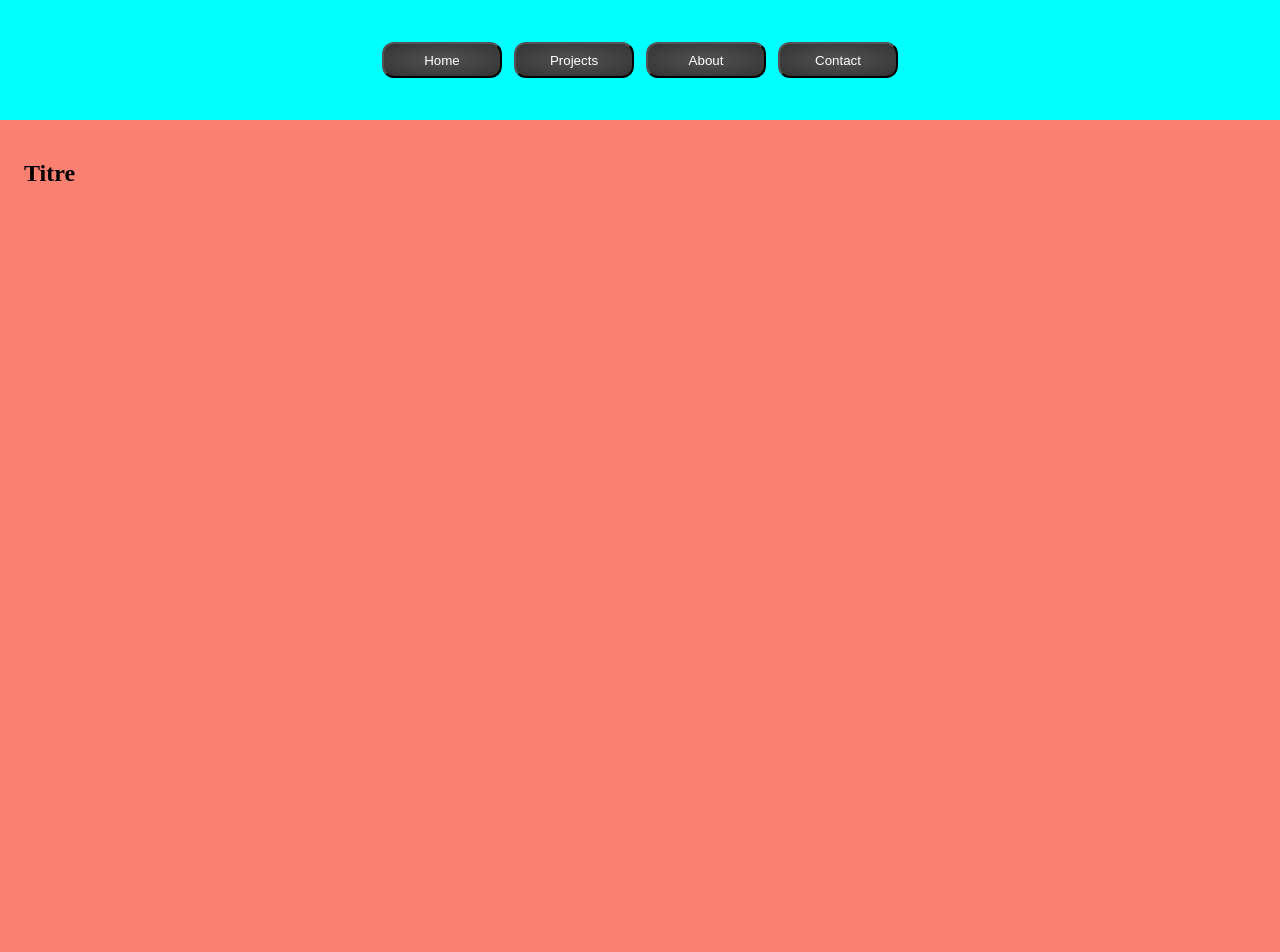
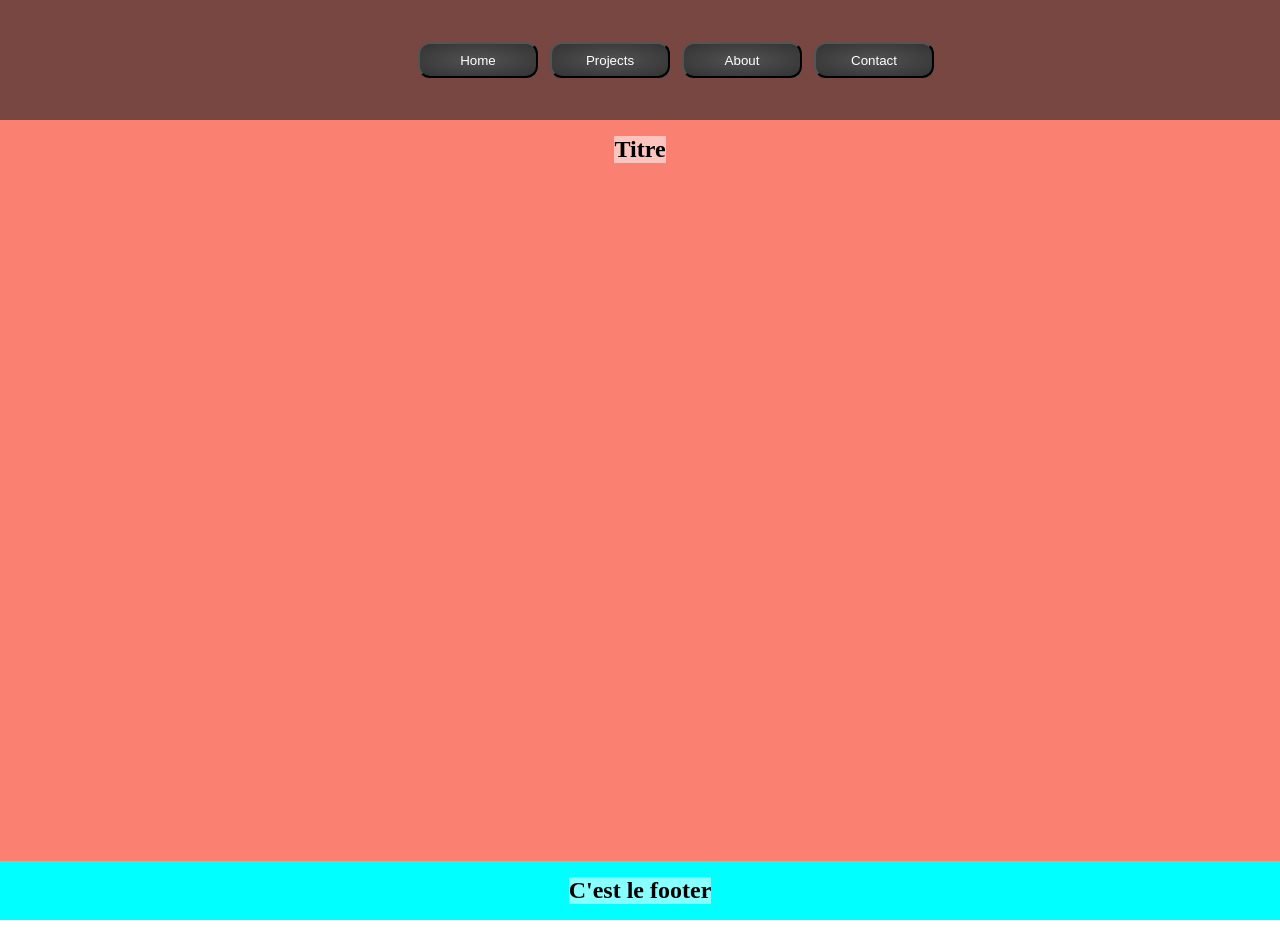
Before and after one commit to Normi029-RTHERY/HTML-CSS-JS-testing, a plain HTML site: page Test 1 - Header,Main,Footer/index.html in a window 1280 px wide. Shown: the top 952 px of the page. After the commit the page ends 920 px from the top, so only its background shows below. Drawn offline with Linux system fonts and the light colour scheme.

Commit message:
tweakin position parameters

```diff
--- a/Test 1 - Header,Main,Footer/style.css
+++ b/Test 1 - Header,Main,Footer/style.css
@@ -1,51 +1,62 @@
-:root{
+:root {
     font-family: 'Franklin Gothic';
     font-size: 12px;
 }
-body{
+
+body {
+    position: relative;
     margin: 0;
 }
 
 /*!--Header--*/
 
-header{
-    background-color: aqua;
+header {
+    position: fixed;
+    top: 0;
+    width: 100%;
+    background-color: #2229;
     display: flex;
-    flex-flow:wrap row ;
+    flex-flow: wrap row;
     justify-content: center;
-    align-items:center ;
+    align-items: center;
     padding: 3rem;
 }
 
-.hItem{
-    background: -webkit-radial-gradient(#525252, #333333) ;
+.hItem {
+    background: -webkit-radial-gradient(#525252, #333333);
     border-radius: 1rem;
     margin: 0.5rem;
     color: white;
     align-items: center;
     justify-content: center;
-    width:fit-content;
+    width: fit-content;
     min-width: 10rem;
     min-height: 3rem;
 }
 
 /*!--Main--*/
 
-main{
+main {
     background-color: salmon;
+    padding-top: 10rem;
     height: fit-content;
-    min-height: 1200px;
-    padding: 2rem;
+    min-height: 100vh;
+    display: flex;
+    flex-flow: column;
+    align-items: center;
+}
+
+h1 {
+    background-color: #fff8;
 }
 
 /*!--Footer--*/
 
-footer{
+footer {
+    position: absolute;
+    bottom: 0;
+    width: 100%;
     background-color: aqua;
-    /* border: 2px solid blue; border-radius: 8px; */
-    display: flex;
-    flex-flow:wrap row ;
-    justify-content: center;
-    align-items:center ;
-    padding: 20px;
+    display: grid;
+    place-items: center;
 }
```
